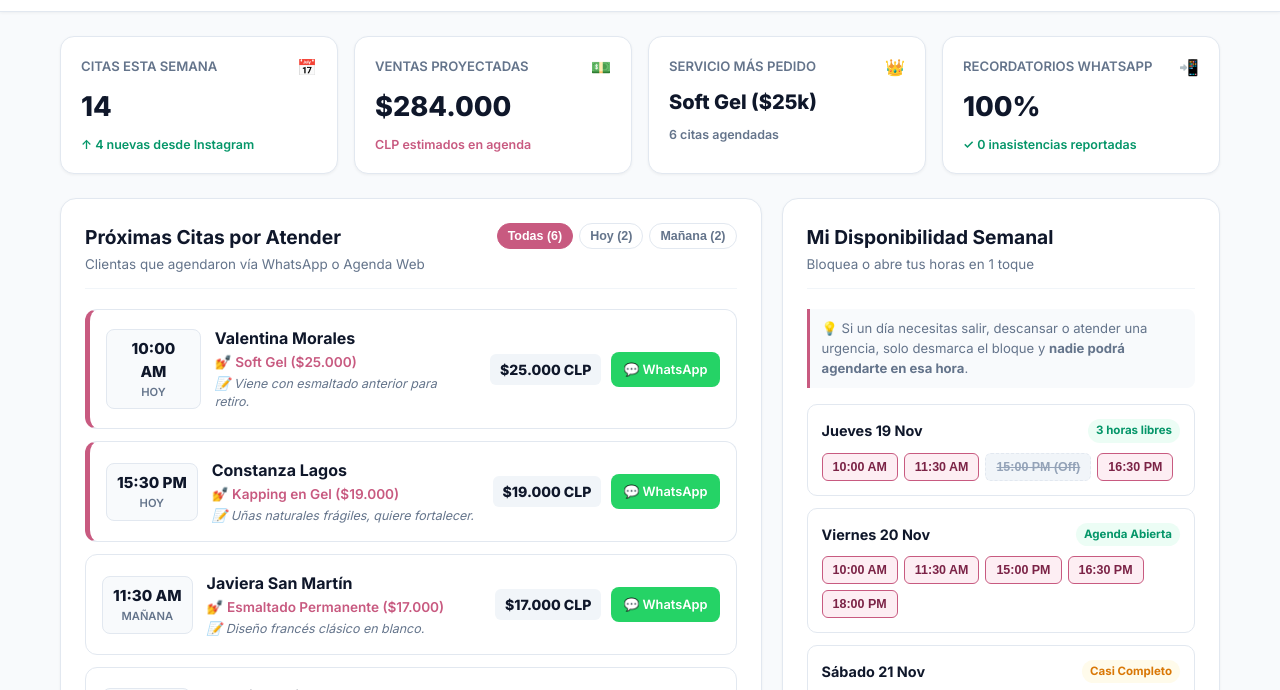
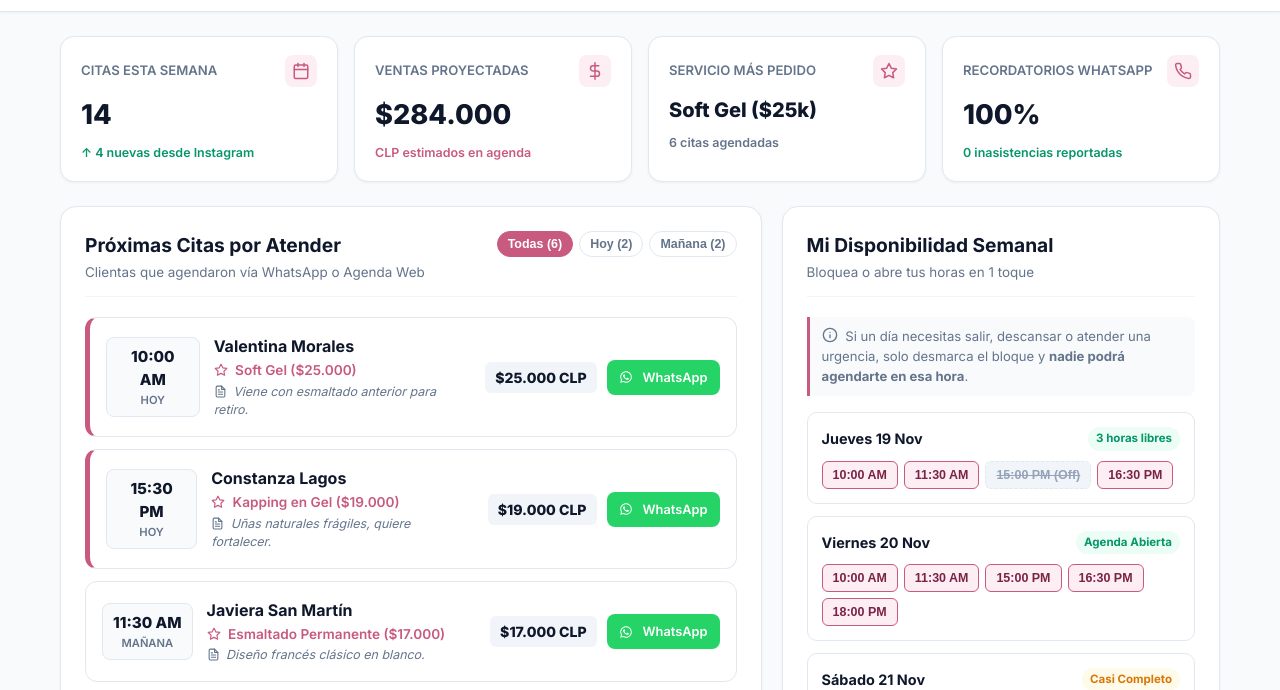
Before and after one commit to j0t4inc0de/demo-chat-web, a plain HTML site: page src/admin/index.html in a window 1280 px wide. Shown: the part 69-759 px from the top of the page. Drawn offline with Linux system fonts and the light colour scheme.

Commit message:
refactor(admin): replace all emojis with SVG icons except navbar

```diff
--- a/src/admin/admin.css
+++ b/src/admin/admin.css
@@ -133,6 +133,17 @@ body {
     align-items: center;
     justify-content: space-between;
     margin-bottom: 8px;
+}
+
+.metric-icon {
+    display: flex;
+    align-items: center;
+    justify-content: center;
+    width: 32px;
+    height: 32px;
+    border-radius: 8px;
+    background: var(--primary-light);
+    color: var(--primary);
 }
 
 .metric-title {
--- a/src/admin/admin.js
+++ b/src/admin/admin.js
@@ -119,14 +119,21 @@ document.addEventListener("DOMContentLoaded", () => {
                     </div>
                     <div class="client-info">
                         <h4>${item.clientName}</h4>
-                        <div class="client-service">💅 ${item.service}</div>
-                        ${item.notes ? `<div class="client-notes">📝 ${item.notes}</div>` : ''}
+                        <div class="client-service">
+                            <svg viewBox="0 0 24 24" fill="none" stroke="currentColor" stroke-width="2" stroke-linecap="round" stroke-linejoin="round" width="14" height="14" style="vertical-align: -2px; margin-right: 4px;"><path d="M12 2l3.09 6.26L22 9.27l-5 4.87 1.18 6.88L12 17.77l-6.18 3.25L7 14.14 2 9.27l6.91-1.01L12 2z"></path></svg>
+                            ${item.service}
+                        </div>
+                        ${item.notes ? `<div class="client-notes">
+                            <svg viewBox="0 0 24 24" fill="none" stroke="currentColor" stroke-width="2" stroke-linecap="round" stroke-linejoin="round" width="13" height="13" style="vertical-align: -2px; margin-right: 3px;"><path d="M14 2H6a2 2 0 0 0-2 2v16a2 2 0 0 0 2 2h12a2 2 0 0 0 2-2V8z"></path><polyline points="14 2 14 8 20 8"></polyline><line x1="16" y1="13" x2="8" y2="13"></line><line x1="16" y1="17" x2="8" y2="17"></line><polyline points="10 9 9 9 8 9"></polyline></svg>
+                            ${item.notes}
+                        </div>` : ''}
                     </div>
                 </div>
                 <div class="appt-right">
                     <span class="price-pill">${item.price} CLP</span>
                     <a href="https://wa.me/${item.phone.replace(/[^0-9]/g, '')}?text=Hola%20${encodeURIComponent(item.clientName.split(' ')[0])}!%20Te%20escribo%20de%20Butterfly%20Cosmetic%20para%20confirmar%20tu%20cita%20del%20${encodeURIComponent(item.dateStr)}%20a%20las%20${encodeURIComponent(item.time)}." target="_blank" class="btn-icon-wa" title="Escribir directo a WhatsApp">
-                        💬 WhatsApp
+                        <svg viewBox="0 0 24 24" fill="currentColor" width="14" height="14" style="vertical-align: -1px; margin-right: 4px;"><path d="M12.04 2c-5.46 0-9.91 4.45-9.91 9.91 0 1.75.46 3.45 1.32 4.95L2.05 22l5.25-1.38c1.45.79 3.08 1.21 4.74 1.21 5.46 0 9.91-4.45 9.91-9.91 0-5.46-4.45-9.92-9.91-9.92zm0 18.17c-1.48 0-2.93-.4-4.2-1.15l-.3-.18-3.12.82.83-3.04-.2-.31c-.82-1.31-1.26-2.83-1.26-4.4 0-4.54 3.7-8.24 8.25-8.24 4.55 0 8.25 3.7 8.25 8.24 0 4.54-3.7 8.26-8.25 8.26zm4.52-6.19c-.25-.12-1.47-.72-1.7-.81-.23-.08-.39-.12-.56.12-.17.25-.64.81-.79.97-.14.17-.29.19-.54.06-.25-.12-1.05-.39-2-1.23-.74-.66-1.24-1.47-1.39-1.72-.14-.25-.02-.38.11-.51.11-.11.25-.29.37-.43.12-.15.17-.25.25-.42.08-.17.04-.31-.02-.44-.06-.12-.56-1.34-.76-1.84-.2-.48-.41-.42-.56-.43h-.48c-.17 0-.44.06-.67.31-.23.25-.88.86-.88 2.1 0 1.24.9 2.44 1.03 2.61.12.17 1.77 2.7 4.29 3.79.6.26 1.07.41 1.44.53.6.19 1.15.16 1.58.1.48-.07 1.47-.6 1.68-1.18.21-.58.21-1.07.15-1.18-.07-.12-.23-.19-.48-.31z"/></svg>
+                        WhatsApp
                     </a>
                 </div>
             `;
@@ -149,7 +156,7 @@ document.addEventListener("DOMContentLoaded", () => {
     document.querySelectorAll(".time-chips-toggle .chip").forEach(chip => {
         chip.addEventListener("click", () => {
             if (chip.classList.contains("booked")) {
-                alert("⚠️ Este horario ya está reservado por una clienta.");
+                alert("Este horario ya está reservado por una clienta.");
                 return;
             }
             if (chip.classList.contains("active")) {
--- a/src/admin/index.html
+++ b/src/admin/index.html
@@ -35,7 +35,9 @@
             <div class="metric-card">
                 <div class="metric-header">
                     <span class="metric-title">Citas Esta Semana</span>
-                    <span class="metric-icon">📅</span>
+                    <span class="metric-icon">
+                        <svg viewBox="0 0 24 24" fill="none" stroke="currentColor" stroke-width="2" stroke-linecap="round" stroke-linejoin="round" width="18" height="18"><rect x="3" y="4" width="18" height="18" rx="2" ry="2"></rect><line x1="16" y1="2" x2="16" y2="6"></line><line x1="8" y1="2" x2="8" y2="6"></line><line x1="3" y1="10" x2="21" y2="10"></line></svg>
+                    </span>
                 </div>
                 <div class="metric-value" id="stat-weekly-count">14</div>
                 <span class="metric-trend positive">↑ 4 nuevas desde Instagram</span>
@@ -44,7 +46,9 @@
             <div class="metric-card">
                 <div class="metric-header">
                     <span class="metric-title">Ventas Proyectadas</span>
-                    <span class="metric-icon">💵</span>
+                    <span class="metric-icon">
+                        <svg viewBox="0 0 24 24" fill="none" stroke="currentColor" stroke-width="2" stroke-linecap="round" stroke-linejoin="round" width="18" height="18"><line x1="12" y1="1" x2="12" y2="23"></line><path d="M17 5H9.5a3.5 3.5 0 0 0 0 7h5a3.5 3.5 0 0 1 0 7H6"></path></svg>
+                    </span>
                 </div>
                 <div class="metric-value" id="stat-revenue">$284.000</div>
                 <span class="metric-trend highlight">CLP estimados en agenda</span>
@@ -53,7 +57,9 @@
             <div class="metric-card">
                 <div class="metric-header">
                     <span class="metric-title">Servicio Más Pedido</span>
-                    <span class="metric-icon">👑</span>
+                    <span class="metric-icon">
+                        <svg viewBox="0 0 24 24" fill="none" stroke="currentColor" stroke-width="2" stroke-linecap="round" stroke-linejoin="round" width="18" height="18"><polygon points="12 2 15.09 8.26 22 9.27 17 14.14 18.18 21.02 12 17.77 5.82 21.02 7 14.14 2 9.27 8.91 8.26 12 2"></polygon></svg>
+                    </span>
                 </div>
                 <div class="metric-value" style="font-size: 1.25rem;">Soft Gel ($25k)</div>
                 <span class="metric-trend">6 citas agendadas</span>
@@ -62,10 +68,12 @@
             <div class="metric-card">
                 <div class="metric-header">
                     <span class="metric-title">Recordatorios WhatsApp</span>
-                    <span class="metric-icon">📲</span>
+                    <span class="metric-icon">
+                        <svg viewBox="0 0 24 24" fill="none" stroke="currentColor" stroke-width="2" stroke-linecap="round" stroke-linejoin="round" width="18" height="18"><path d="M22 16.92v3a2 2 0 0 1-2.18 2 19.79 19.79 0 0 1-8.63-3.07 19.5 19.5 0 0 1-6-6 19.79 19.79 0 0 1-3.07-8.67A2 2 0 0 1 4.11 2h3a2 2 0 0 1 2 1.72 12.84 12.84 0 0 0 .7 2.81 2 2 0 0 1-.45 2.11L8.09 9.91a16 16 0 0 0 6 6l1.27-1.27a2 2 0 0 1 2.11-.45 12.84 12.84 0 0 0 2.81.7A2 2 0 0 1 22 16.92z"></path></svg>
+                    </span>
                 </div>
                 <div class="metric-value">100%</div>
-                <span class="metric-trend positive">✓ 0 inasistencias reportadas</span>
+                <span class="metric-trend positive">0 inasistencias reportadas</span>
             </div>
         </section>
 
@@ -103,7 +111,8 @@
 
                 <div class="availability-body">
                     <p class="help-text">
-                        💡 Si un día necesitas salir, descansar o atender una urgencia, solo desmarca el bloque y <strong>nadie podrá agendarte en esa hora</strong>.
+                        <svg viewBox="0 0 24 24" fill="none" stroke="currentColor" stroke-width="2" stroke-linecap="round" stroke-linejoin="round" width="16" height="16" style="vertical-align: -2px; margin-right: 4px;"><circle cx="12" cy="12" r="10"></circle><line x1="12" y1="16" x2="12" y2="12"></line><line x1="12" y1="8" x2="12.01" y2="8"></line></svg>
+                        Si un día necesitas salir, descansar o atender una urgencia, solo desmarca el bloque y <strong>nadie podrá agendarte en esa hora</strong>.
                     </p>
 
                     <div class="day-slot-control">
@@ -146,8 +155,9 @@
                         </div>
                     </div>
 
-                    <button class="btn btn-save-availability" onclick="alert('✅ Horarios guardados y actualizados en la Agenda Online!')">
-                        💾 Guardar Mis Horarios de la Semana
+                    <button class="btn btn-save-availability" onclick="alert('Horarios guardados y actualizados en la Agenda Online!')">
+                        <svg viewBox="0 0 24 24" fill="none" stroke="currentColor" stroke-width="2" stroke-linecap="round" stroke-linejoin="round" width="16" height="16" style="vertical-align: -2px; margin-right: 6px;"><path d="M19 21H5a2 2 0 0 1-2-2V5a2 2 0 0 1 2-2h11l5 5v11a2 2 0 0 1-2 2z"></path><polyline points="17 21 17 13 7 13 7 21"></polyline><polyline points="7 3 7 8 15 8"></polyline></svg>
+                        Guardar Mis Horarios de la Semana
                     </button>
                 </div>
             </aside>
```
